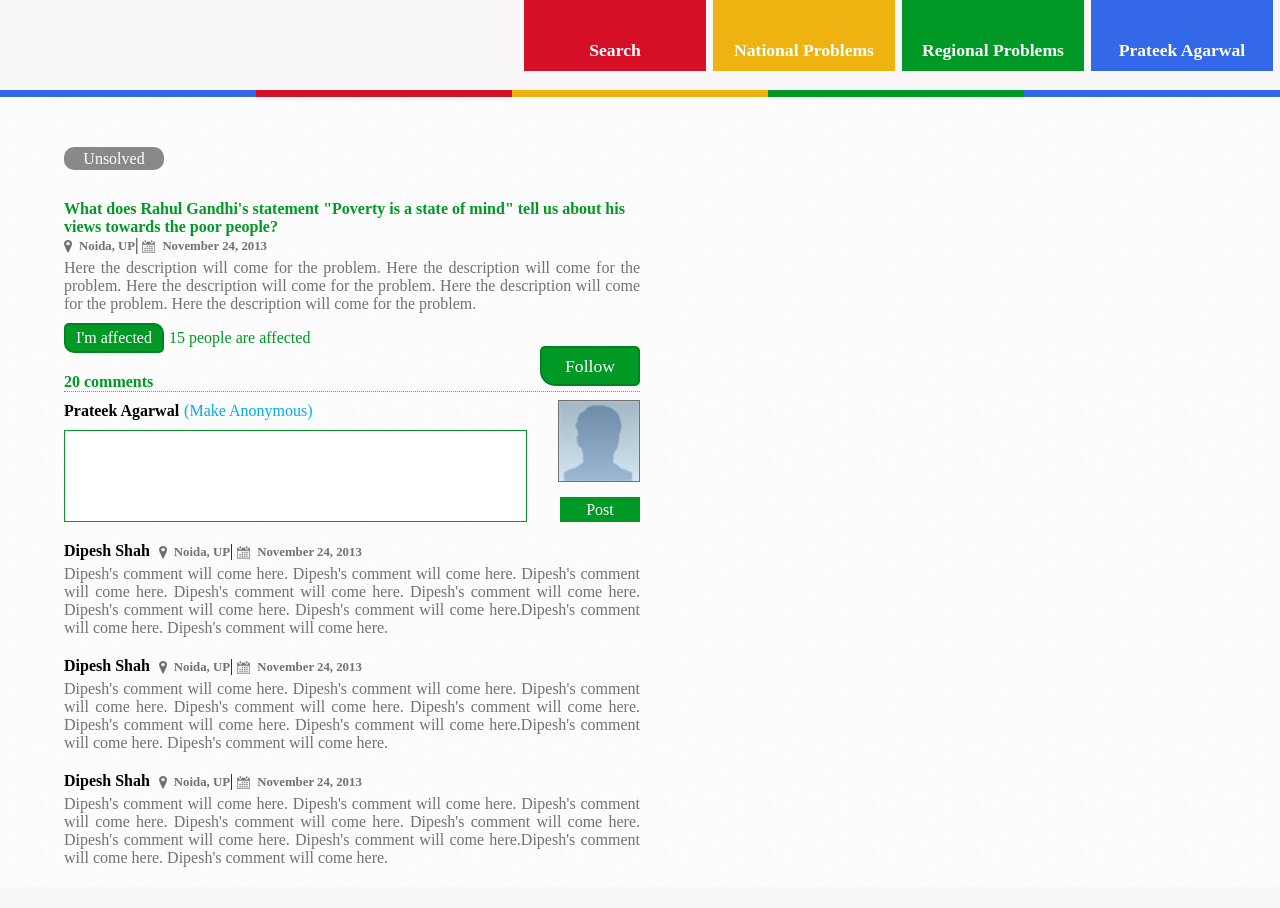
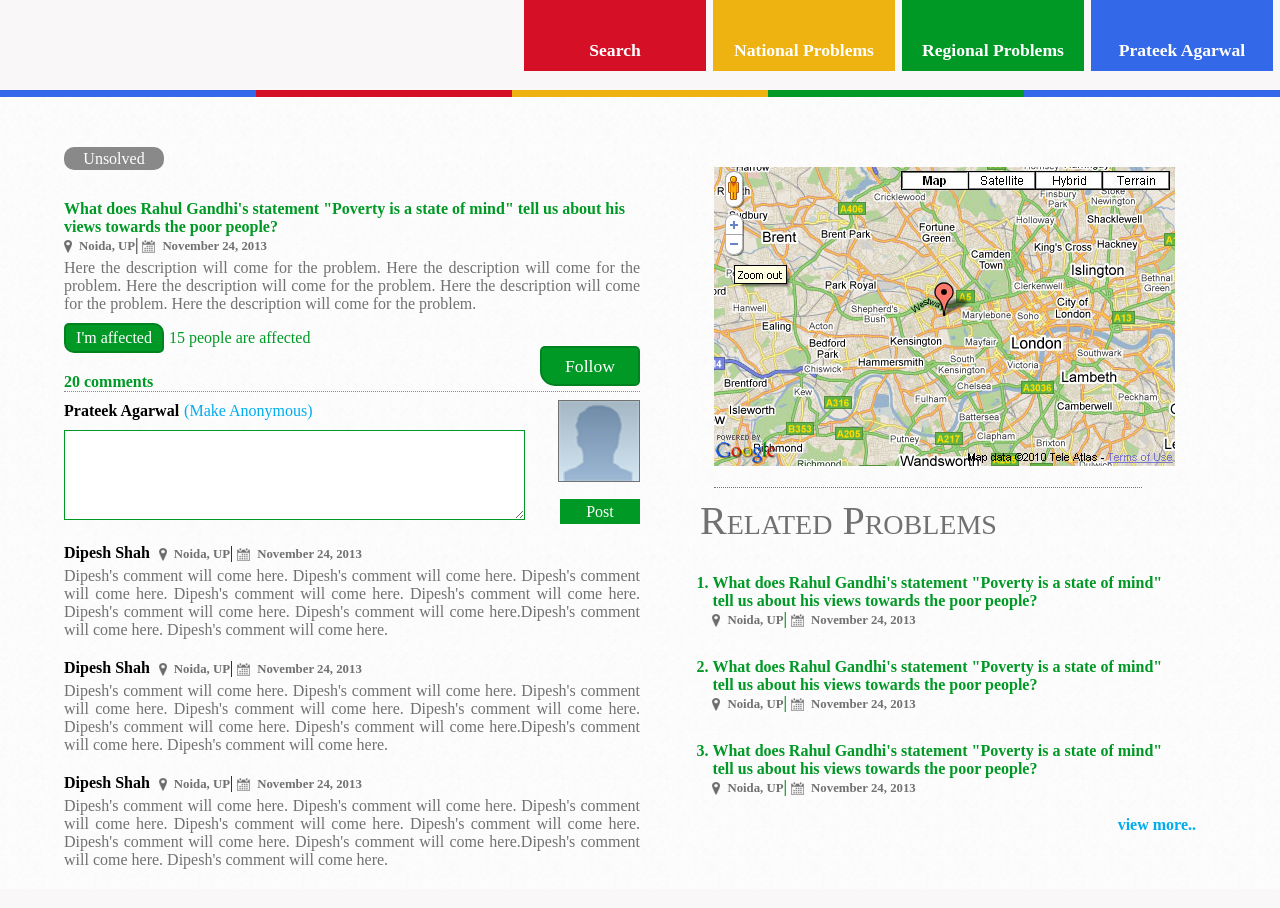
Before and after one commit to prateekagr98/Sangharsh, a plain HTML site: page problem.html in a window 1280 px wide. Drawn offline with Linux system fonts and the light colour scheme.

Commit message:
Completed the problems page UI

```diff
--- a/css/custom.css
+++ b/css/custom.css
@@ -108,6 +108,9 @@ body{
 .national_content{
 	float: left;
 	width: 50%;
+	padding: 10px;
+	box-sizing:border-box;
+	-moz-box-sizing:border-box; /* Firefox */
 }
 
 .heading{
@@ -170,6 +173,9 @@ body{
 .regional_content{
 	float: right;
 	width: 50%;
+	box-sizing:border-box;
+	-moz-box-sizing:border-box; /* Firefox */
+	padding:10px;
 }
 
 .regions_list_selection{
@@ -223,8 +229,11 @@ body{
 }
 
 .third_party_login_section{
-	width: 400px;
+	width: 450px;
 	border-right: 1px dotted #717171;
+	padding: 10px;
+	box-sizing:border-box;
+	-moz-box-sizing:border-box; /* Firefox */
 }
 
 .third_party{
@@ -267,6 +276,9 @@ body{
 .self_login_section{
 	width: 300px;
 	height: 300px;
+	padding: 10px;
+	box-sizing:border-box;
+	-moz-box-sizing:border-box; /* Firefox */
 }
 
 .login_form{
@@ -322,6 +334,8 @@ label{
 
 /* CSS for login page ends */
 
+
+
 /* CSS for registration page starts */
 .register_form{
 	margin-top: 30px;
@@ -336,8 +350,11 @@ label{
 }
 /* CSS for registration page ends */
 
+
+
 /* cSS for the view problem page starts */
 #problem .main_content{
+	position: relative;
 	height: 100%;
 }
 /* CSS for problem section */
@@ -345,6 +362,9 @@ label{
 	position: relative;
 	width: 50%;
 	border-bottom: 1px dotted #898989;
+	box-sizing:border-box;
+	-moz-box-sizing:border-box; /* Firefox */
+	display: inline-block;
 }
 
 .unsolved, .solved{
@@ -432,6 +452,9 @@ label{
 .comments_section{
 	width: 50%;
 	margin-top:10px;
+	box-sizing:border-box;
+	-moz-box-sizing:border-box; /* Firefox */
+	display: inline-block;
 }
 
 .commenting_user, .commented_user{
@@ -458,8 +481,15 @@ label{
 .user_comment_input{
 	margin-top: 10px;
 	width: 80%;
+	min-width: 80%;
+	max-width: 80%;
 	height: 90px;
+	min-height: 90px;
 	border: 1px solid #009925;
+	padding: 5px;
+	box-sizing:border-box;
+	-moz-box-sizing:border-box; /* Firefox */
+	font-size: 0.9em;
 }
 
 .post_button{
@@ -491,4 +521,38 @@ label{
 	color: #717171;
 }
 /* CSS for the comments section ends */
+
+/* CSS for the map section starts */
+.map_section{
+	position: absolute;
+	width: 50%;
+	right: 0;
+	top: 0;
+	box-sizing:border-box;
+	-moz-box-sizing:border-box; /* Firefox */
+	padding: 20px;
+}
+
+.map{
+	width: 80%;
+	height: 300px;
+	margin: auto;
+	padding-bottom: 20px;
+	border-bottom: 1px dotted #717171;
+}
+/* CSS for the map section ends */
+
+/* CSS for the related problem section starts */
+.related_problems_section{
+	position: absolute;
+	right: 0;
+	top: 350px;
+	width: 50%;
+	box-sizing:border-box;
+	-moz-box-sizing:border-box; /* Firefox */
+	padding: 20px;
+	padding-left: 60px;
+	padding-top: 0px;
+}
+/* CSS for the related problem section ends */
 /* CSS for the view problem page ends */
--- a/problem.html
+++ b/problem.html
@@ -35,7 +35,7 @@
 			<div class="comments_section">
 				<p><span class="commenting_user">Prateek Agarwal</span><span class="make_anonymous">(Make Anonymous)</span></p>
 				<img src="img/unknown.png" class="commenting_user_profile_pic" />
-				<input type="text" class="user_comment_input" />
+				<textarea class="user_comment_input"></textarea>
 				<button type="button" class="post_button">Post</button>
 
 				<div class="all_comments">
@@ -75,13 +75,37 @@
 			</div>
 
 			<div class="map_section">
+				<div class="map">
+					<img src="img/map.jpg" />
+				</div>
 			</div>
 
 			<div class="related_problems_section">
+				<h1 class="heading">Related Problems</h1>
+				<ol class="posts_section">
+					<li>
+						<p class="ques">What does Rahul Gandhi's statement "Poverty is a state of mind" tell us about his views towards the poor people?</p>
+						<span class="location_text">Noida, UP</span>|
+						<span class="date_text">November 24, 2013</span>
+					</li>
+
+					<li>
+						<p class="ques">What does Rahul Gandhi's statement "Poverty is a state of mind" tell us about his views towards the poor people?</p>
+						<span class="location_text">Noida, UP</span>|
+						<span class="date_text">November 24, 2013</span>
+					</li>
+
+					<li>
+						<p class="ques">What does Rahul Gandhi's statement "Poverty is a state of mind" tell us about his views towards the poor people?</p>
+						<span class="location_text">Noida, UP</span>|
+						<span class="date_text">November 24, 2013</span>
+					</li>
+				</ol>
+				<span class="view_more">view more..</span>
 			</div>
 		</div>
 
 		<div class="footer">
 		</div>
 	</body>
-</html
+</html>
```
Also changed, not shown: img/map.jpg (added).
